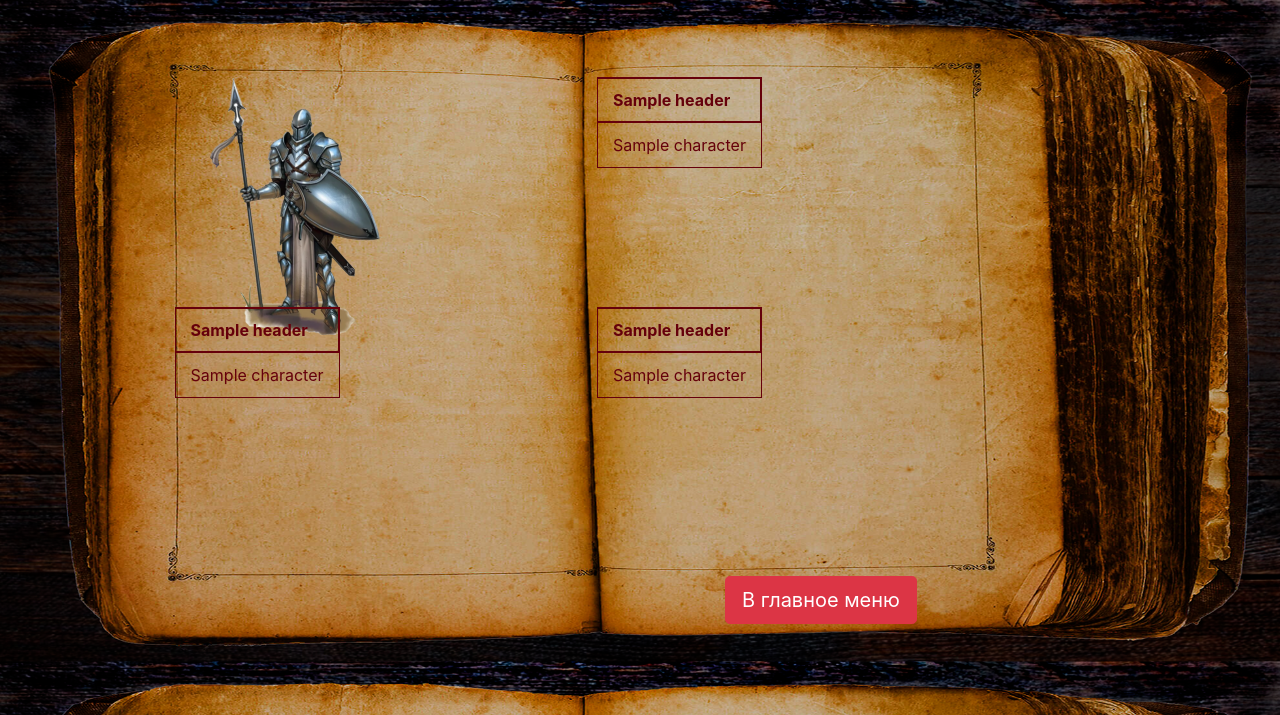
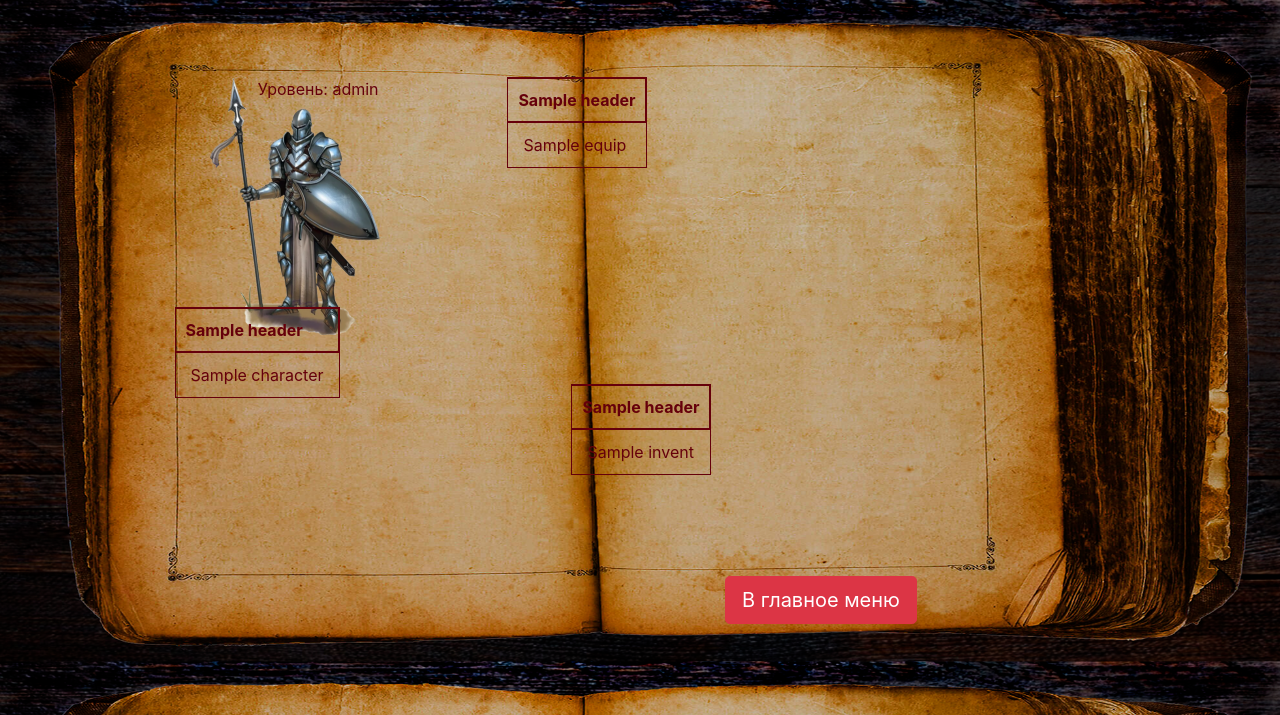
Before and after one commit to BrudLord/DarkQuest, a Flask app: template templates/inventar.html in a window 1280 px wide. Shown: the top 715 px of the page. Run offline with Flask 2, Linux system fonts and the light colour scheme; the template is opened without the code that fills it: most values are stand-ins (such as "Sample title", 1, 10 or a date in 2020); some libraries are stand-ins or nearby versions.

Commit message:
Закончил инвентарь.

```diff
--- a/main.py
+++ b/main.py
@@ -54,7 +54,10 @@ def registration():
         sl = {
             'lvl': 1,
             'money': 0,
-            'equip': [],
+            'equip': [['1', '2', '3', '4 dm', 'Нет'],
+                      ['2', '3', '4', '5 dm', 'Нет'],
+                      ['1', '2', '3', '4 df', 'Нет'],
+                      ['2', '3', '4', '5 df', 'Нет']],
             'invent': [],
             'characteristics': {
                 'Damage': 1,
@@ -82,26 +85,50 @@ def inventar():
     sl = []
     for i in con.hero.data['characteristics'].keys():
         sl.append([i, con.hero.data['characteristics'][i]])
+    eq = con.hero.data['equip'][:]
+    eq.extend((5 - len(con.hero.data['equip'])) * [5 * [' ']])
     tables = {
         'table_1': {
             'header': ['Характеристика', 'Значение'],
             'character': sl,
         },
         'table_2': {
-            'header': ['Название', 'Ранг', 'Бонус'],
-            'equip': con.hero.data['equip']
+            'header': ['Название', 'Доступ', 'Цена', 'Урон/Защита', 'Надето'],
+            'equip': eq,
         },
         'table_3': {
             'header': ['Название', 'Количество'],
-            'invent': con.hero.data['invent']
+            'invent': [['Презренный металл', str(con.hero.data['money'])],
+                       ['Зелье здоровья', str(con.hero.data['invent'].count('хилка'))],
+                       ['Зелье маны', str(con.hero.data['invent'].count('манка'))]]
         },
     }
-    return render_template('inventar.html', title='DarkQuest', tables=tables)
+    return render_template('inventar.html', title='DarkQuest', tables=tables, level=con.hero.data['lvl'])
 
 
 @con.app.route('/main_window', methods=['GET', 'POST'])
 def main_window():
     return str(con.hero.data)
+
+
+@con.app.route('/inventar_tranzit/<a>', methods=['GET', 'POST'])
+def invent(a):
+    a = int(a)
+    if a != 0 and a <= len(con.hero.data['equip']):
+        if con.hero.data['equip'][a - 1][-1] == 'Да':
+            con.hero.data['equip'][a - 1][-1] = 'Нет'
+        else:
+            con.hero.data['equip'][a - 1][-1] = 'Да'
+            for i in range(len(con.hero.data['equip'])):
+                if a - 1 != i:
+                    if 'dm' in con.hero.data['equip'][a - 1][-2]:
+                        if 'dm' in con.hero.data['equip'][i][-2] and con.hero.data['equip'][i][-1] == 'Да':
+                            con.hero.data['equip'][i][-1] = 'Нет'
+                    else:
+                        if 'df' in con.hero.data['equip'][i][-2] and con.hero.data['equip'][i][-1] == 'Да':
+                            con.hero.data['equip'][i][-1] = 'Нет'
+    return redirect('/inventar')
+
 
 
 def init_hero(name):
--- a/static/css/inventar.css
+++ b/static/css/inventar.css
@@ -15,7 +15,7 @@ h1 {
   position: absolute;
   display: flex;
   margin-top: 6%;
-  margin-left: 40%;
+  margin-left: 33%;
   background: rgba(0, 0, 0, 0);
   border-collapse: collapse;
   text-align: left;
@@ -24,8 +24,8 @@ h1 {
 .table_3 {
   position: absolute;
   display: flex;
-  margin-top: 24%;
-  margin-left: 40%;
+  margin-top: 30%;
+  margin-left: 38%;
   background: rgba(0, 0, 0, 0);
   border-collapse: collapse;
   text-align: left;
@@ -37,7 +37,7 @@ h1 {
   border-bottom: 1px solid #65000b;
   box-shadow: inset 0 1px 0 #65000b, inset 0 -1px 0 #65000b;
   color: #65000b;
-  padding: 10px 15px;
+  padding: 10px 10px;
   position: relative;
 }
 .table_blur th:after {
@@ -63,6 +63,7 @@ h1 {
   box-shadow: inset -1px 1px 0 #65000b, inset 0 -1px 0 #65000b;
 }
 .table_blur td {
+  height: 40px;
   border: 1px solid #65000b;
   padding: 10px 15px;
   position: relative;
@@ -88,3 +89,14 @@ h1 {
   margin-top: 6%;
   margin-left: 9%;
 }
+.scrolling2 {
+    width: 450px;
+    height: 286px;
+    overflow: scroll;
+}
+.lvl {
+  position: absolute;
+  color: #65000b;
+  margin-top: 6%;
+  margin-left: 13.5%;
+}
--- a/templates/inventar.html
+++ b/templates/inventar.html
@@ -10,13 +10,14 @@
           type="text/css"
           href="/static/css/inventar.css">
 <img src="static/img/hero.png" class="imag">
-<table class="table_blur table_3">
+<div class="lvl">Уровень: {{level}}</div>
+<table class="table_blur table_2 scrolling2">
   <tr>
-    {% for i in tables['table_3']['header'] %}
+    {% for i in tables['table_2']['header'] %}
       <th>{{ i }}</th>
     {% endfor %}
     </tr>
-  {% for i in tables['table_3']['character'] %}
+  {% for i in tables['table_2']['equip'] %}
   <tr>
     {% for j in i %}
       <td>{{ j }}</td>
@@ -24,13 +25,13 @@
   </tr>
   {% endfor %}
 </table>
-<table class="table_blur table_2">
+<table class="table_blur table_3">
   <tr>
-    {% for i in tables['table_2']['header'] %}
+    {% for i in tables['table_3']['header'] %}
       <th>{{ i }}</th>
     {% endfor %}
     </tr>
-  {% for i in tables['table_2']['character'] %}
+  {% for i in tables['table_3']['invent'] %}
   <tr>
     {% for j in i %}
       <td>{{ j }}</td>
@@ -73,7 +74,26 @@ const App = {
       },
     }
 }
-
 Vue.createApp(App).mount('#app')
 </script>
+<script>
+document.querySelector('table').onclick = (event) => {
+  let cell = event.target;
+  if (cell.tagName.toLowerCase() != 'td')
+    return;
+  let i = cell.parentNode.rowIndex;
+  let j = cell.cellIndex;
+  /*let table = document.querySelector('table');
+  for (var m = 0; m < table.rows.length; m++) {
+    for (var n = 0; n < table.rows[m].cells.length; n++) {
+      if (table.rows[m].cells[n] == cell) {
+        i = m;
+        j = n;
+      }
+    }
+  }*/
+  history.pushState('', '', '/inventar_tranzit/' + String(i));
+  window.location.reload();
+}
+</script>
 {% endblock %}
```
Also changed, not shown: db/base.sqlite.
